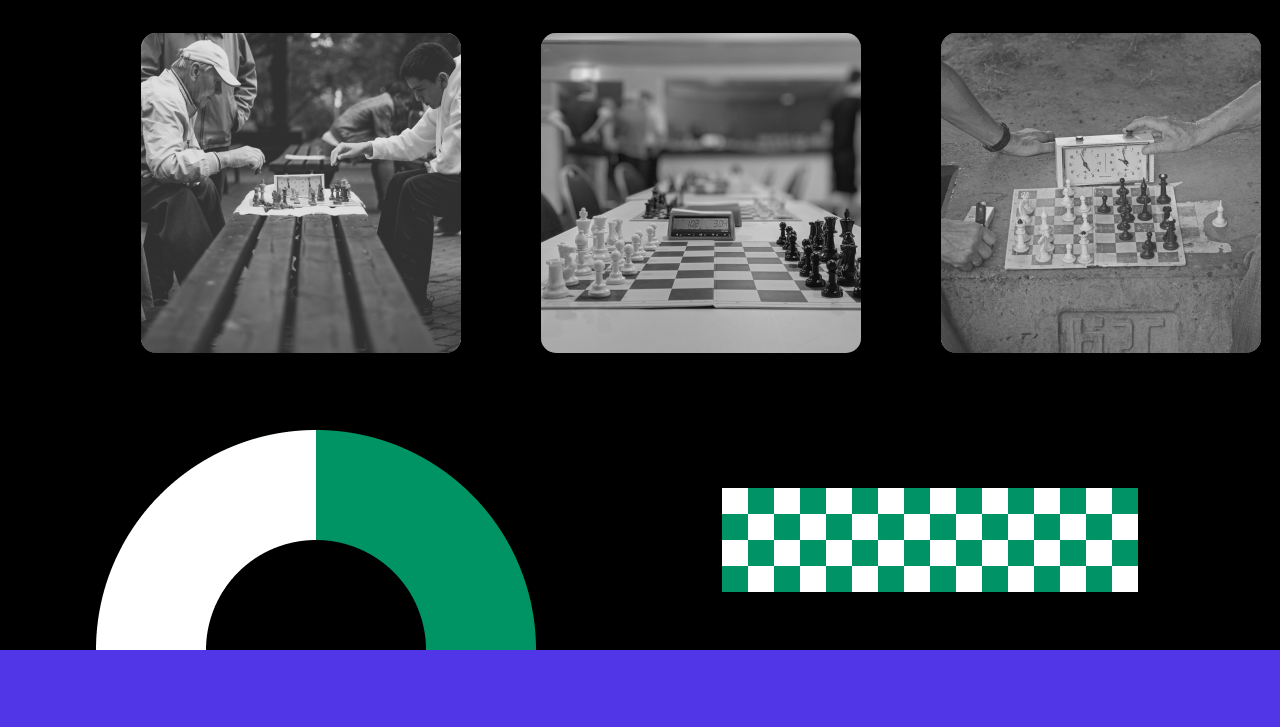
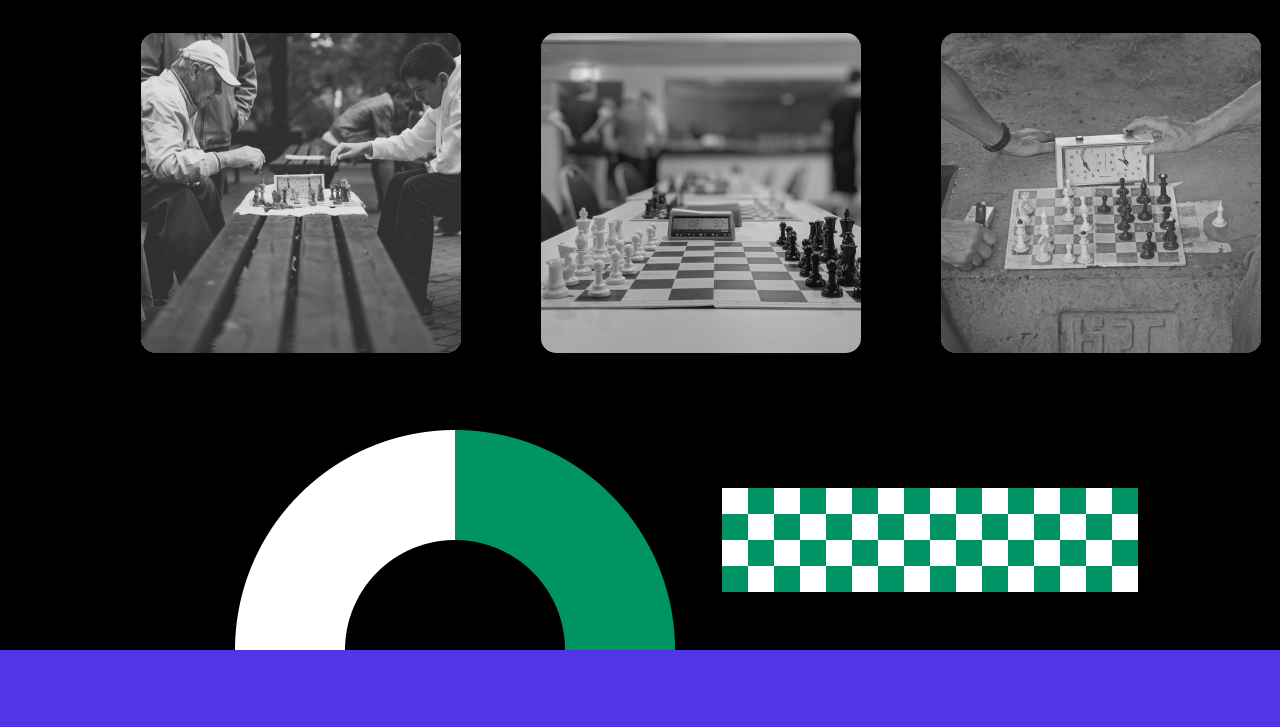
Before and after one commit to Elena-Cake/cheirs, a plain HTML site: page index.html in a window 1280 px wide. Shown: the part 2660-3387 px from the top of the page. Drawn offline with Linux system fonts and the light colour scheme.

Commit message:
style: bem

```diff
--- a/blocks/fight/__round/fight__round.css
+++ b/blocks/fight/__round/fight__round.css
@@ -1,6 +1,6 @@
 .fight__round {
     grid-area: round;
-    width: 100%;
+    width: 440px;
     height: 220px;
     background-image: url(../../../images/fight_round.png);
     background-repeat: no-repeat;
```
Also changed, not shown: index.html (+0 -1 lines).
